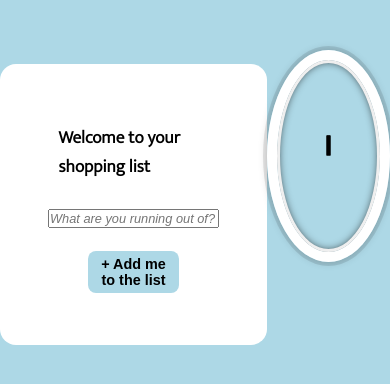
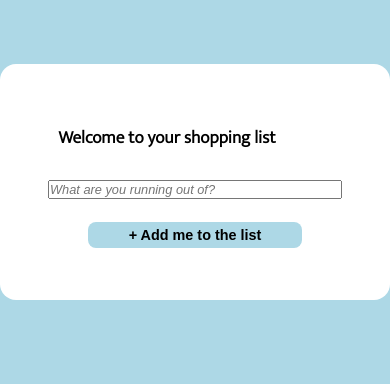
Before and after one commit to j-galkiewicz/Shopping-List, a website: page index.html in a window 390 px wide. Drawn offline with Linux system fonts and the light colour scheme.

Commit message:
responsive design update

```diff
--- a/components/_clock.scss
+++ b/components/_clock.scss
@@ -1,11 +1,11 @@
 /* Side Clock */
 
 .clock {
-    width: 8rem;
-    height: 8rem;
+    width: 7rem;
+    height: 7rem;
     border: 10px solid white;
     border-radius: 50%;
-    margin: 50px auto;
+    margin: 20px auto;
     position: relative;
     padding: 2rem;
     box-shadow:
@@ -14,12 +14,17 @@
       inset 0 0 10px black,
       0 0 10px rgba(0,0,0,0.2);
 
+      @include respond(phone){
+       display: none;
+    }
+
       &-interface {
-        position: flex;
+        position: grid;
         width: 100%;
         height: 100%;
         transform: translateY(-3px);
       }
+
 
     .hand {
         width: 50%;
--- a/index.html
+++ b/index.html
@@ -12,6 +12,15 @@
 </head>
 
 <body>
+
+  <div class="clock">
+    <div class="clock-interface">
+      <div class="hand hour-hand"></div>
+      <div class="hand minute-hand"></div>
+      <div class="hand second-hand"></div>
+    </div>
+  </div>
+
     <div class="shopping-list">
         <h2 class="title"> Welcome to your shopping list</h2>
       <form class="shopping" autocomplete="off">
@@ -22,13 +31,7 @@
       <ul class="list"></ul>
     </div>
 
-    <div class="clock">
-      <div class="clock-interface">
-        <div class="hand hour-hand"></div>
-        <div class="hand minute-hand"></div>
-        <div class="hand second-hand"></div>
-      </div>
-    </div>
+
 
     <script src="./script.js"></script>
   </body>
```
Also changed, not shown: style.css.
